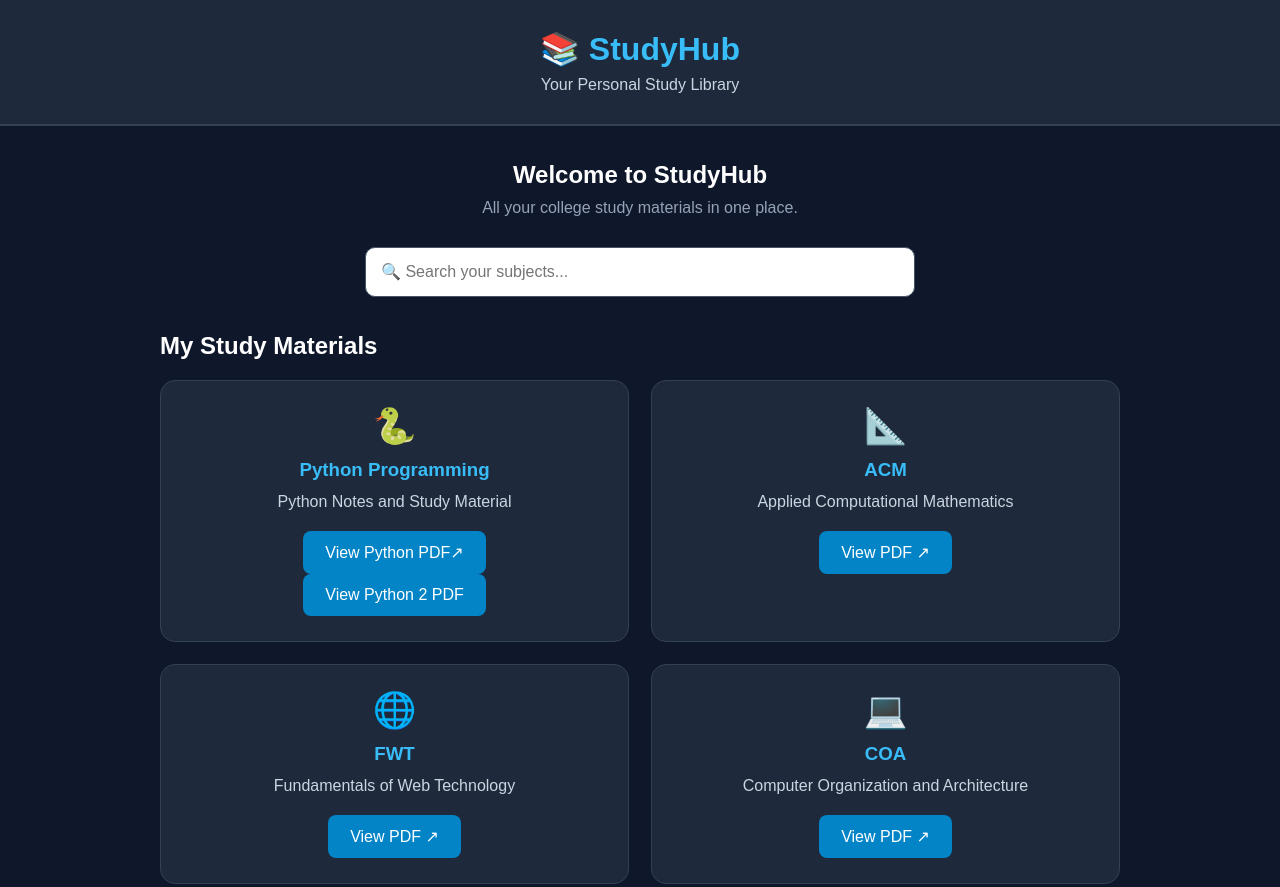
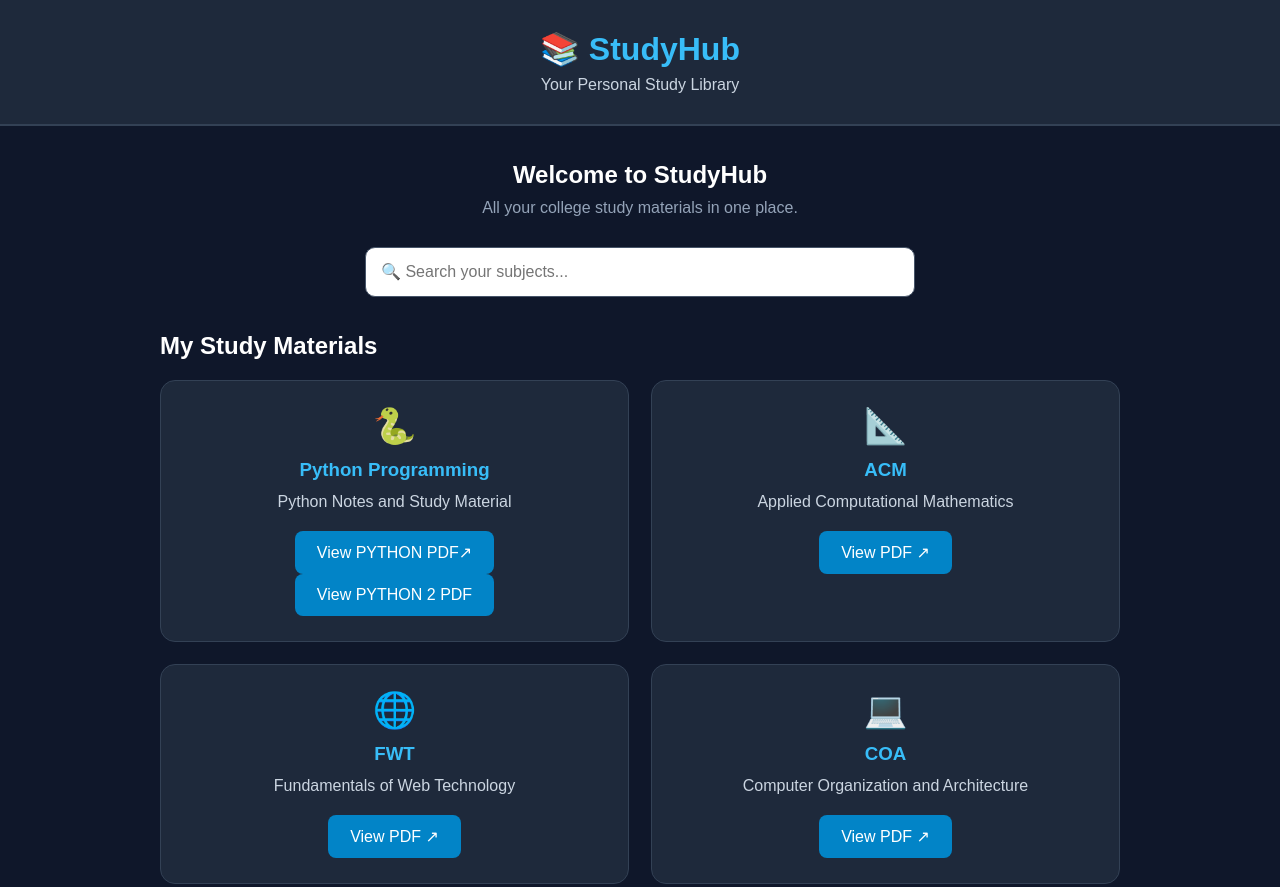
Before and after one commit to saisalunke8507-png/studyhub, a plain HTML site: page index.html in a window 1280 px wide. Shown: the top 887 px of the page. Drawn offline with Linux system fonts and the light colour scheme.

Commit message:
Update index.html

```diff
--- a/index.html
+++ b/index.html
@@ -43,11 +43,11 @@
                 <h3>Python Programming</h3>
                 <p>Python Notes and Study Material</p>
                 <a href="pdf/PYTHON/python.pdf" target="_blank" rel="noopener">
-                    View Python PDF↗
+                    View PYTHON PDF↗
                 </a>
                 <br>
                 <a href="pdf/PYTHON/python2.pdf" target="_blank" rel="noopener">
-                    View Python 2 PDF
+                    View PYTHON 2 PDF
                 </a>
             </article>
 
```
